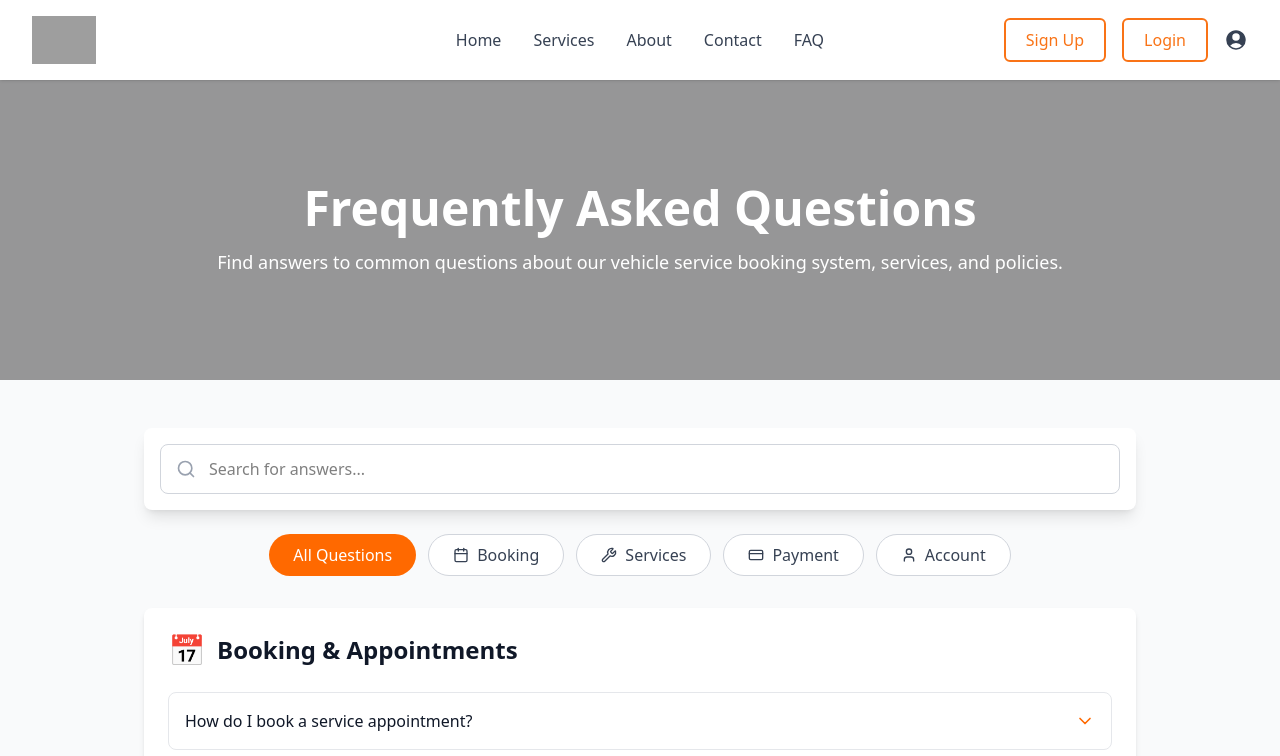
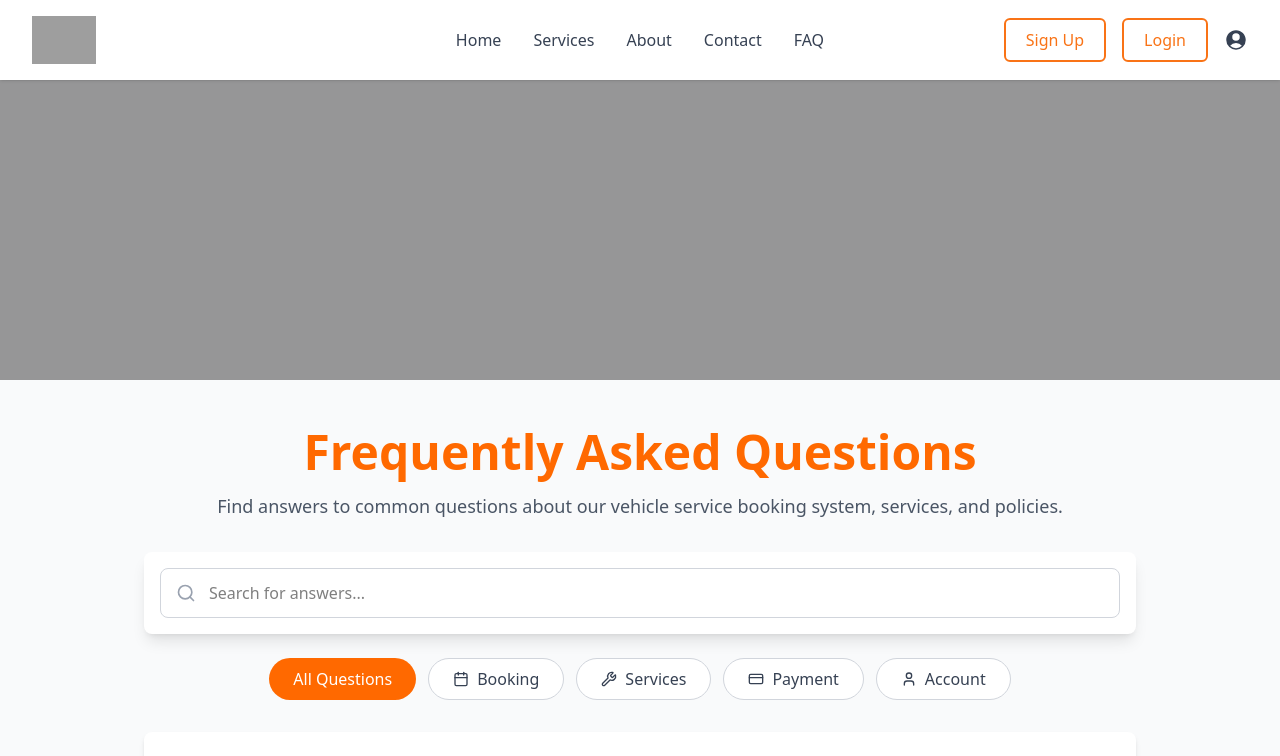
Before and after one commit to SandaliKodithuwakku/autoserve, a React (Vite) app: page /faq in a window 1280 px wide. Shown: the top 756 px of the page. Built offline with nearby package versions, Linux system fonts and the light colour scheme; grey boxes are pictures that could not be loaded.

Commit message:
Update FAQ header layout and styles

```diff
--- a/src/pages/FAQ.jsx
+++ b/src/pages/FAQ.jsx
@@ -151,20 +151,19 @@ function FAQ() {
         }}
       >
         <div className="absolute inset-0 bg-black/40"></div>
-
-        {/* Title and Description */}
-        <div className="relative z-10 text-center px-4 max-w-4xl">
-          <h1 className="text-4xl md:text-5xl font-bold text-white mb-4">
-            Frequently Asked Questions
-          </h1>
-          <p className="text-white text-lg">
-            Find answers to common questions about our vehicle service booking system, services, and policies.
-          </p>
-        </div>
       </div>
 
       {/* Main Content */}
       <div className="max-w-5xl mx-auto px-4 py-12 pb-16">
+        {/* Title and Description */}
+        <div className="text-center mb-8">
+          <h1 className="text-4xl md:text-5xl font-bold text-orange-500 mb-4">
+            Frequently Asked Questions
+          </h1>
+          <p className="text-gray-600 text-lg">
+            Find answers to common questions about our vehicle service booking system, services, and policies.
+          </p>
+        </div>
 
         {/* Search Bar */}
         <div className="bg-white rounded-lg shadow-lg p-4 mb-6">
```
